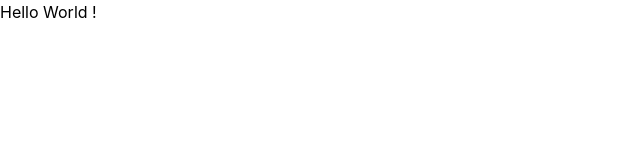
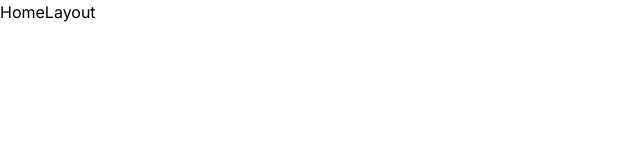
Before and after one commit to sdy2000/e-crypto, a React (Create React App) app: page / in a window 1280 px wide. Shown: the top 160 px of the page, without its empty margins (0-640 px from the left). Built offline with nearby package versions, Linux system fonts and the light colour scheme.

Commit message:
Create HomeLayout and index file in parts folder and update App.js file

```diff
--- a/package.json
+++ b/package.json
@@ -8,6 +8,7 @@
     "@testing-library/user-event": "^13.5.0",
     "react": "^18.2.0",
     "react-dom": "^18.2.0",
+    "react-router-dom": "^6.10.0",
     "react-scripts": "5.0.1",
     "web-vitals": "^2.1.4"
   },
--- a/public/index.html
+++ b/public/index.html
@@ -14,22 +14,16 @@
 
     <!-- <link rel="apple-touch-icon" href="%PUBLIC_URL%/logo192.png" /> -->
 
-    <!--
-      manifest.json provides metadata used when your web app is installed on a
-      user's mobile device or desktop. See https://developers.google.com/web/fundamentals/web-app-manifest/
-    -->
-
     <!-- <link rel="manifest" href="%PUBLIC_URL%/manifest.json" /> -->
 
-    <!--
-      Notice the use of %PUBLIC_URL% in the tags above.
-      It will be replaced with the URL of the `public` folder during the build.
-      Only files inside the `public` folder can be referenced from the HTML.
+    <!-- Font Family -->
+    <link rel="preconnect" href="https://fonts.googleapis.com" />
+    <link rel="preconnect" href="https://fonts.gstatic.com" crossorigin />
+    <link
+      href="https://fonts.googleapis.com/css2?family=Inter:wght@400;500;600;700;800;900&display=swap"
+      rel="stylesheet"
+    />
 
-      Unlike "/favicon.ico" or "favicon.ico", "%PUBLIC_URL%/favicon.ico" will
-      work correctly both with client-side routing and a non-root public URL.
-      Learn how to configure a non-root public URL by running `npm run build`.
-    -->
     <title>E-Crypto</title>
   </head>
   <body>
--- a/src/App.js
+++ b/src/App.js
@@ -1,5 +1,14 @@
+import { BrowserRouter, Route, Routes } from "react-router-dom";
+import { HomeLayout } from "./parts";
+
 function App() {
-  return <h1 className="App">Hello World !</h1>;
+  return (
+    <BrowserRouter>
+      <Routes>
+        <Route path="/" element={<HomeLayout />} />
+      </Routes>
+    </BrowserRouter>
+  );
 }
 
 export default App;
--- /dev/null
+++ b/src/parts/index.js
@@ -0,0 +1,2 @@
+// // // // Layouts // // // //
+export { default as HomeLayout } from "./landingPage/HomeLayout";
--- /dev/null
+++ b/src/parts/landingPage/HomeLayout.jsx
@@ -0,0 +1,4 @@
+const HomeLayout = () => {
+  return <div>HomeLayout</div>;
+};
+export default HomeLayout;
```
Also changed, not shown: 1 other file (tests, documents, lock files or other folders).
